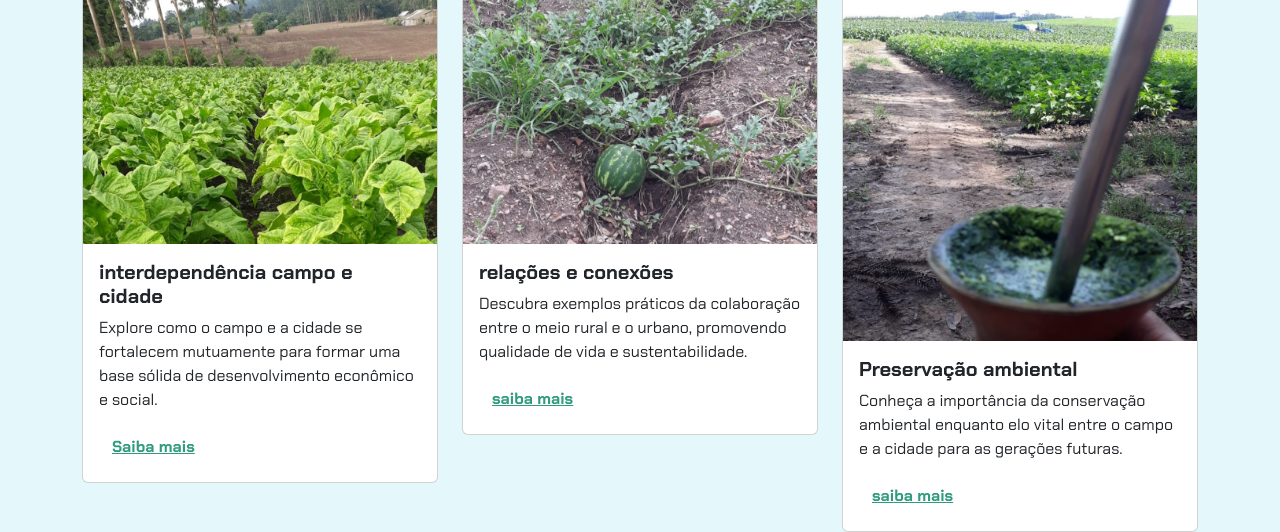
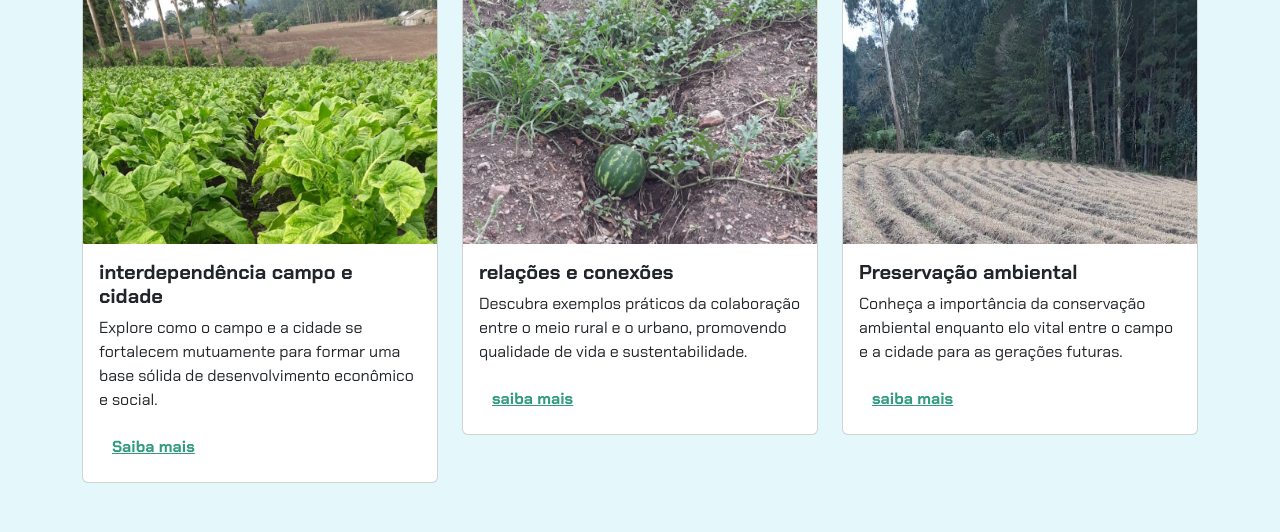
Before and after one commit to anonimo504a/----, a plain HTML site: page index.html in a window 1280 px wide. Shown: the part 639-1171 px from the top of the page. After the commit the page ends 1122 px from the top, so only its background shows below. Drawn offline with nearby package versions, Linux system fonts and the light colour scheme.

Commit message:
Update index.html

```diff
--- a/index.html
+++ b/index.html
@@ -53,7 +53,7 @@
             <!-- Projeto 3 -->
             <div class="col-md-4">
                 <div class="card">
-                    <img src="8.jpg" class="card-img-top" alt="Imagem do projeto de biblioteca virtual">
+                    <img src="6.jpg" class="card-img-top" alt="Imagem do projeto de biblioteca virtual">
                     <div class="card-body">
                         <h5 class="card-title">Preservação ambiental
                         </h5>
```
